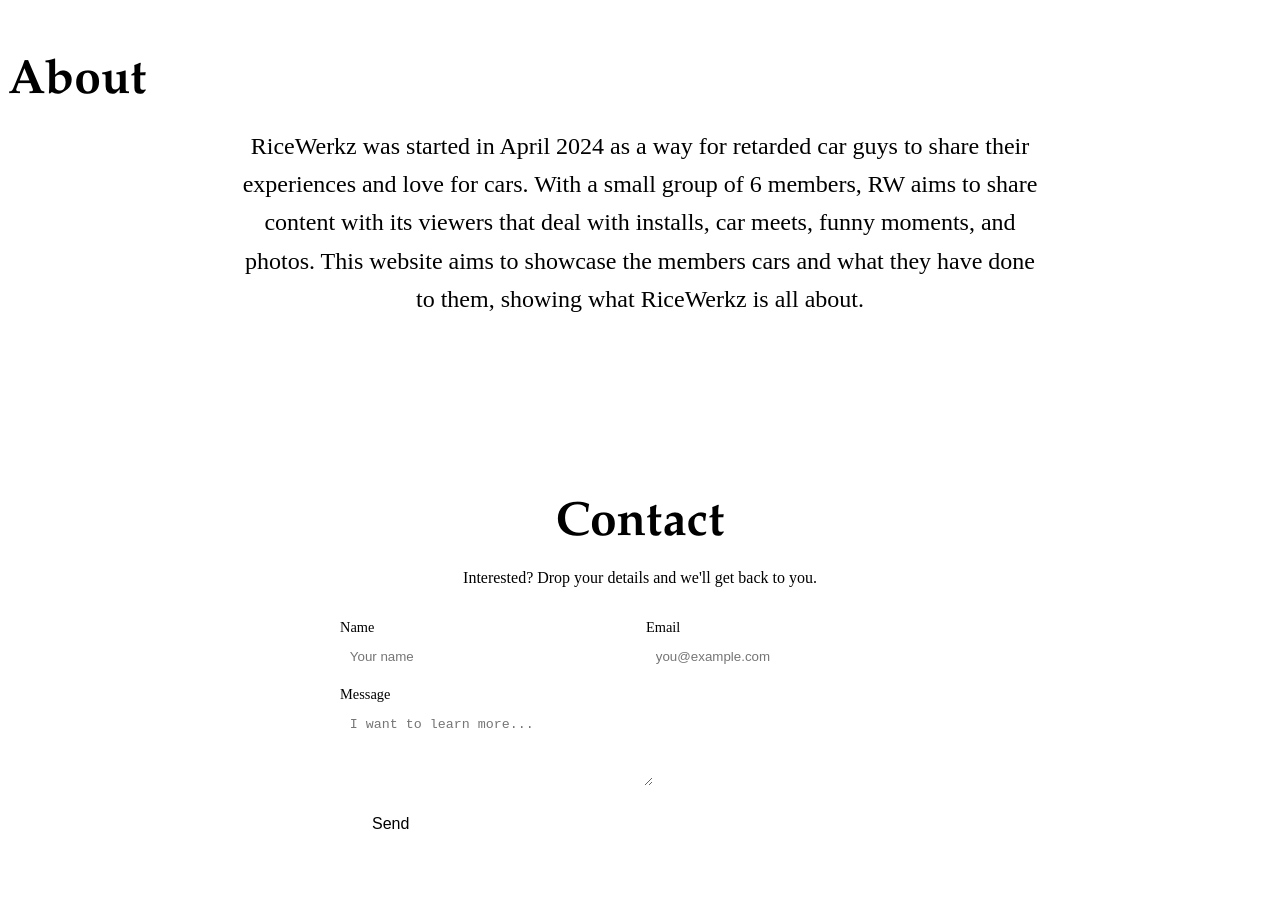
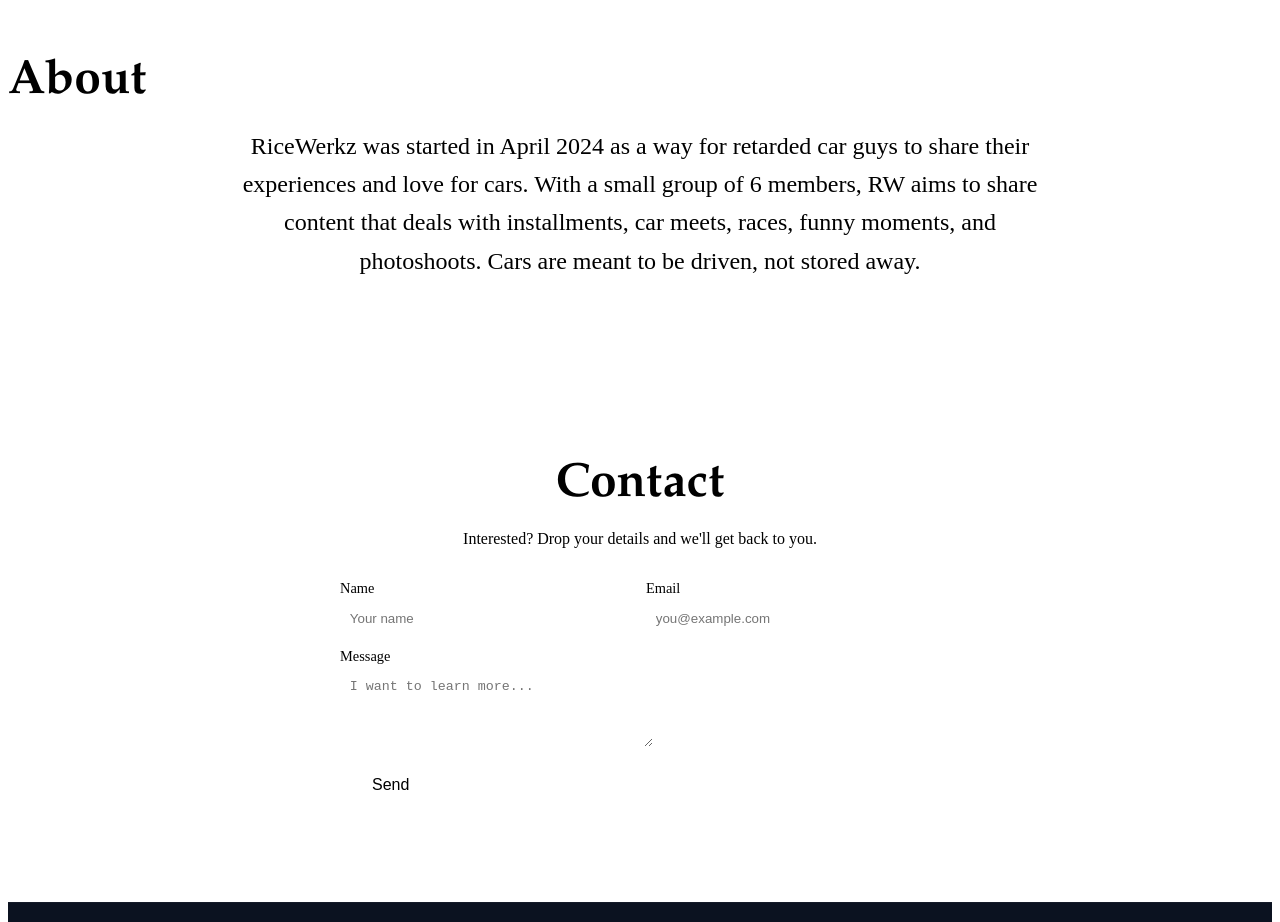
Before and after one commit to alyxce1015/RiceWerkz-Website, a React (Vite) app: page / in a window 1280 px wide. Shown: the part 1760-2682 px from the top of the page. Built offline with nearby package versions, Linux system fonts and the light colour scheme; no server answers; the HTML template or start-up script is replaced by a standard one.

Commit message:
Updated About text

```diff
--- a/src/pages/HomePage.jsx
+++ b/src/pages/HomePage.jsx
@@ -178,8 +178,8 @@ export default function HomePage() {
         <section id="about" className="container about">
           <h3 className="section-title">About</h3>
           <p>
-            RiceWerkz was started in April 2024 as a way for retarded car guys to share their experiences and love for cars. With a small group of 6 members, RW aims to share content with its viewers that deal with
-            installs, car meets, funny moments, and photos. This website aims to showcase the members cars and what they have done to them, showing what RiceWerkz is all about.
+            RiceWerkz was started in April 2024 as a way for retarded car guys to share their experiences and love for cars. With a small group of 6 members, RW aims to share content that deals with
+            installments, car meets, races, funny moments, and photoshoots. Cars are meant to be driven, not stored away.
           </p>
         </section>
 
```
